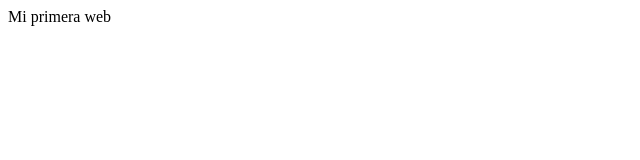
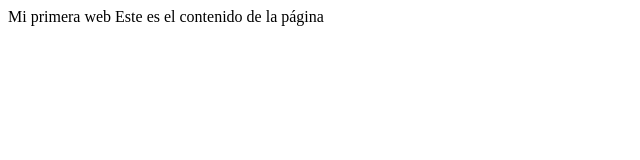
Before and after one commit to NixX453zZz/PROYECTO_REP, a plain HTML site: page index.html in a window 1280 px wide. Shown: the whole page, without its empty margins (0-640 px from the left). Drawn offline with Linux system fonts and the light colour scheme.

Commit message:
Versión 1.1.2

```diff
--- a/index.html
+++ b/index.html
@@ -8,5 +8,6 @@
 </head>
 <body>
     Mi primera web
+    Este es el contenido de la página
 </body>
 </html>
```
